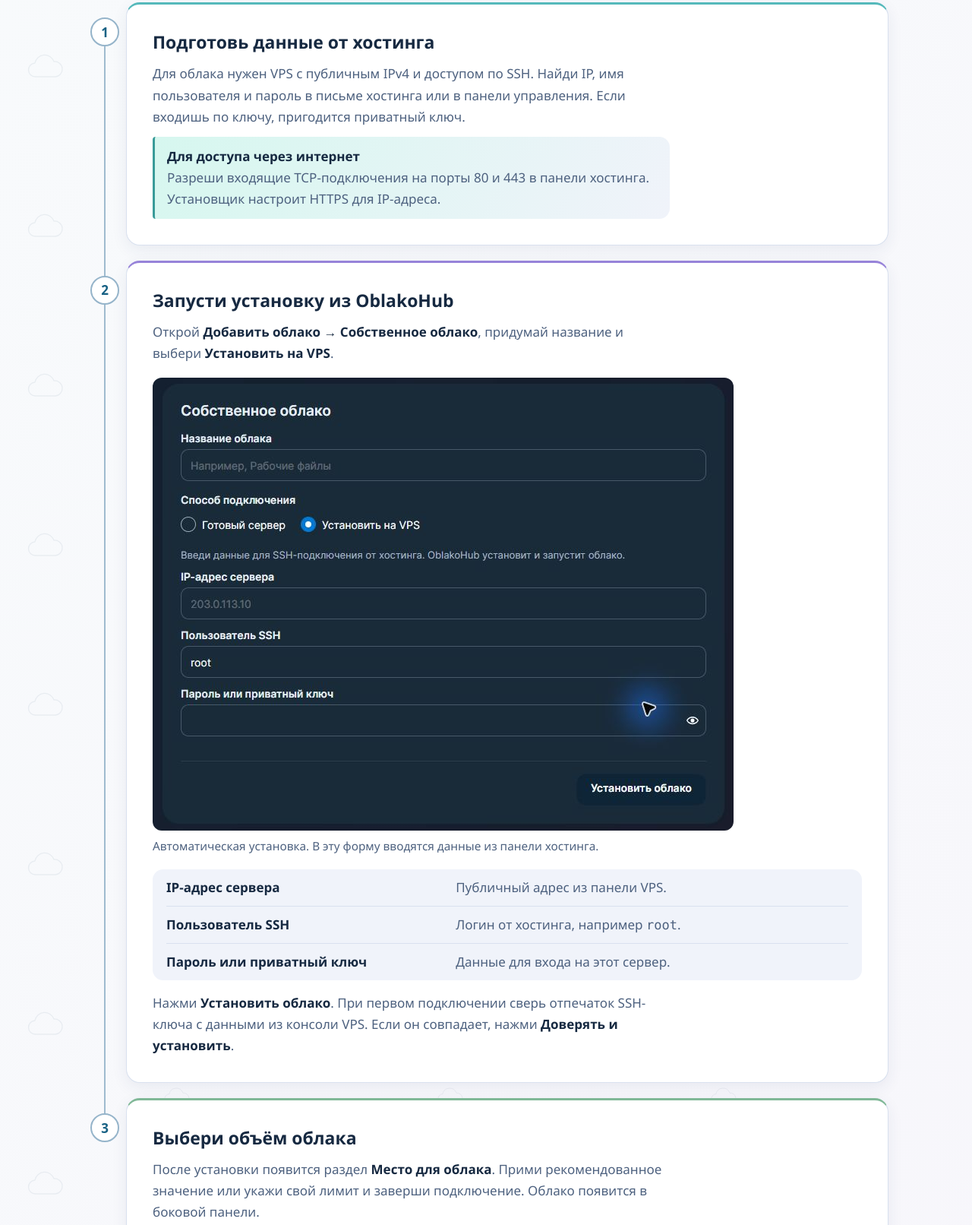
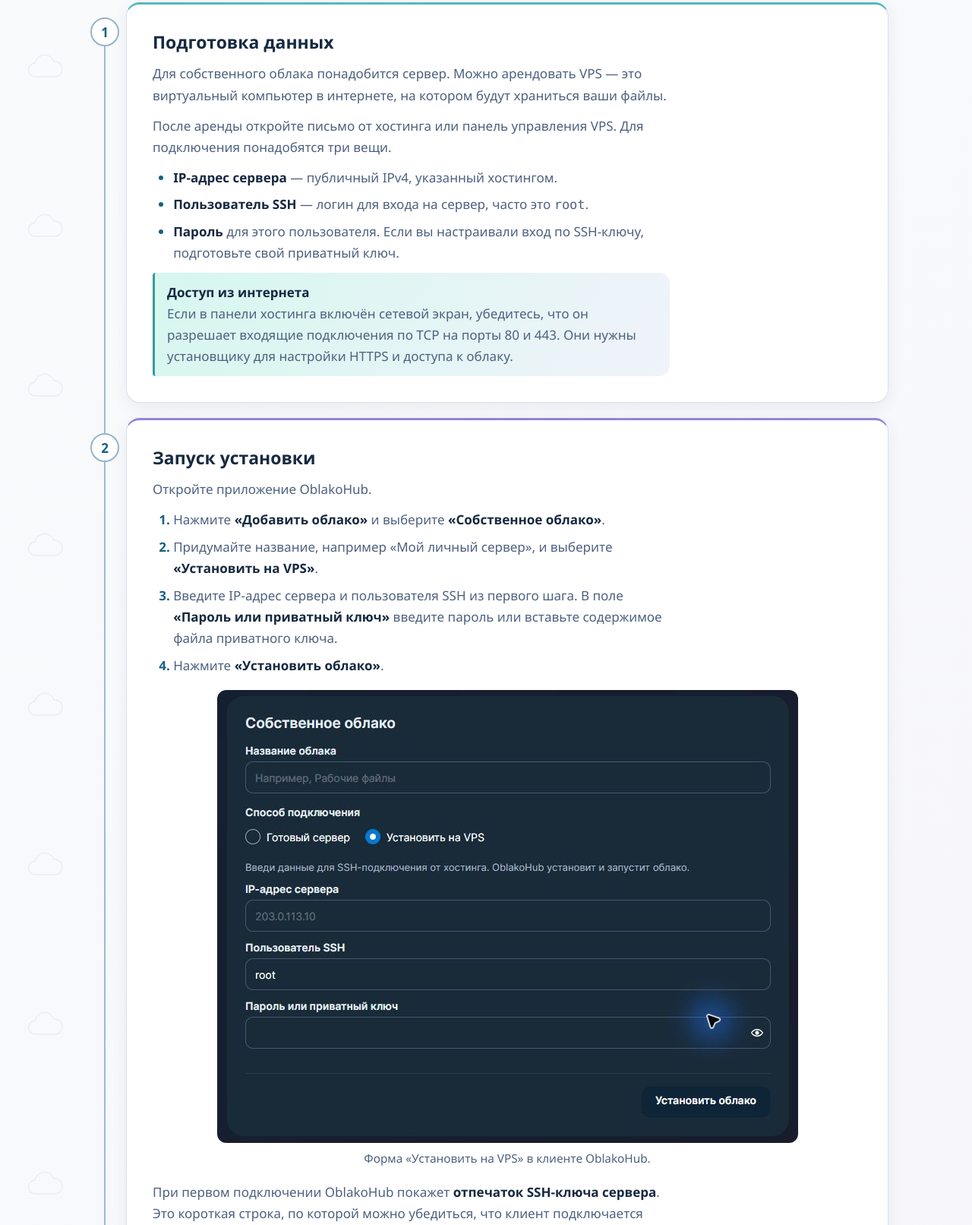
Before and after one commit to vZidv/OblakoHub-Server, a plain HTML site: page docs/index.html in a window 1280 px wide. Shown: the part 1017-2629 px from the top of the page at 76% size. Drawn offline with Linux system fonts and the light colour scheme.

Commit message:
docs(Guide): Clarified VPS setup and centered client screenshots

```diff
--- a/docs/guide.css
+++ b/docs/guide.css
@@ -2,8 +2,6 @@
   color-scheme: light dark;
   --bg: light-dark(#f8fbfc, #141b25);
   --bg-end: light-dark(#f7f6fb, #191b28);
-  --architecture-start: light-dark(#e3f4f2, #193039);
-  --architecture-end: light-dark(#ede8f8, #30293f);
   --surface: light-dark(#fff, #192838);
   --secondary: light-dark(#f0f3fa, #203148);
   --line: light-dark(#d9e1ef, #394b62);
@@ -288,11 +286,9 @@ code { font-family: Consolas, "Liberation Mono", monospace; }
 .steps .card:nth-child(3) { border-top-color: #80b897; }
 .command-header > span::before { content: "›_"; color: #89e9de; margin-right: 10px; font: 700 1rem Consolas, monospace; }
 .result { border-radius: 4px 14px 14px 4px; background: linear-gradient(120deg, var(--sky), var(--secondary)); }
-.fields { margin: 16px 0; padding: 0 18px; border-radius: 14px; background: var(--secondary); }
-.fields div { display: grid; grid-template-columns: 1fr 1.4fr; gap: 12px; padding: 10px 0; }
-.fields div + div { border-top: 1px solid var(--line); }
-.fields dt { font-weight: 650; }
-.fields dd { margin: 0; color: var(--muted); }
+.setup-list { max-width: 70ch; margin: 12px 0; padding-inline-start: 1.6em; color: var(--muted); }
+.setup-list li + li { margin-top: .45em; }
+.setup-list li::marker { color: var(--accent); font-weight: 650; }
 .finish { display: flex; align-items: center; gap: 20px; padding: 24px; margin-top: 24px; border-radius: 22px; background: linear-gradient(110deg, var(--sky), var(--lilac)); }
 .finish p { max-width: 72ch; margin-top: 6px; }
 @media (max-width: 680px) {
@@ -306,7 +302,6 @@ code { font-family: Consolas, "Liberation Mono", monospace; }
   .choice-description, .tags { grid-column: 1 / -1; }
   .finish { align-items: flex-start; gap: 12px; padding: 18px; }
   .finish img { width: 44px; height: auto; }
-  .fields div { grid-template-columns: 1fr; gap: 0; }
 }
 @media (prefers-reduced-motion: no-preference) {
   html { scroll-behavior: smooth; }
@@ -334,9 +329,9 @@ code { font-family: Consolas, "Liberation Mono", monospace; }
 .architecture {
   margin-top: 36px;
   padding-block: clamp(28px, 4vw, 48px);
-  background: linear-gradient(105deg, var(--architecture-start), var(--architecture-end));
+  background: linear-gradient(90deg, #21a5be, #2996cd 25%, #3187d9 50%, #4b80dd 75%, #7282d5);
 }
-.architecture h2 { font-size: clamp(1.55rem, 3vw, 2rem); margin-bottom: 16px; }
+.architecture h2 { color: #0a1b30; font-size: clamp(1.55rem, 3vw, 2rem); margin-bottom: 16px; }
 .architecture-map { display: grid; align-items: stretch; grid-template-columns: 1fr auto 1fr; }
 .architecture-map article { padding: 22px; border-radius: 20px; background: var(--surface); border-top: 3px solid #9f86de; }
 .architecture-map article:last-child { border-color: #4db8b7; }
@@ -344,7 +339,7 @@ code { font-family: Consolas, "Liberation Mono", monospace; }
 .architecture-map h3 { margin: 0; min-height: 48px; display: flex; align-items: center; }
 .architecture-map p, .architecture-note { color: var(--muted); }
 .architecture-note { margin-top: 14px; padding: 10px 16px; background: var(--secondary); border-radius: 12px; }
-.protocol { align-self: center; padding: 6px 12px; border-bottom: 2px dashed #56aaa8; color: var(--accent); font: 600 .85rem/1.4 monospace; }
+.protocol { align-self: center; padding: 6px 12px; border-bottom: 2px dashed #a5e3ef; color: #0a1b30; font: 600 .85rem/1.4 monospace; }
 .foot, footer nav, footer a { display: flex; align-items: center; flex-wrap: wrap; gap: 10px; }
 footer { color: #f1f5ff; background: linear-gradient(110deg, #18394b, #302950); border-top: 3px solid #9581c8; }
 .foot { justify-content: space-between; padding-block: 24px; }
@@ -357,7 +352,7 @@ footer a::before { content: ""; width: 19px; height: 19px; background: currentCo
 }
 
 .client-location { padding: 14px 18px; background: var(--surface); border: 1px solid var(--line); border-radius: 14px; }
-.client-shot { margin: 18px 0; max-width: 765px; }
+.client-shot { width: min(100%, 765px); margin: 18px auto; text-align: center; }
 .client-shot a { display: block; border-radius: 12px; }
 .client-shot img { display: block; width: 100%; height: auto; border-radius: 12px; }
 .client-shot figcaption { margin-top: 8px; color: var(--muted); font-size: .9rem; }
--- a/docs/index.html
+++ b/docs/index.html
@@ -7,7 +7,7 @@
   <meta name="description" content="Как запустить собственное облако OblakoHub на VPS и подключить его в приложении.">
   <title>Собственное облако · OblakoHub</title>
   <link rel="icon" href="oblako.png">
-  <link rel="stylesheet" href="guide.css?v=8">
+  <link rel="stylesheet" href="guide.css?v=9">
   <script src="guide.js?v=4" defer></script>
 </head>
 <body>
@@ -70,27 +70,39 @@
 
           <div class="steps" id="auto-guide">
             <section class="card">
-              <h2><span class="step-number">1</span>Подготовь данные от хостинга</h2>
-              <p>Для облака нужен VPS с публичным IPv4 и доступом по SSH. Найди IP, имя пользователя и пароль в письме хостинга или в панели управления. Если входишь по ключу, пригодится приватный ключ.</p>
-              <p class="result"><strong>Для доступа через интернет</strong>Разреши входящие TCP-подключения на порты 80 и 443 в панели хостинга. Установщик настроит HTTPS для IP-адреса.</p>
+              <h2><span class="step-number">1</span>Подготовка данных</h2>
+              <p>Для собственного облака понадобится сервер. Можно арендовать VPS — это виртуальный компьютер в интернете, на котором будут храниться ваши файлы.</p>
+              <p>После аренды откройте письмо от хостинга или панель управления VPS. Для подключения понадобятся три вещи.</p>
+              <ul class="setup-list">
+                <li><strong>IP-адрес сервера</strong> — публичный IPv4, указанный хостингом.</li>
+                <li><strong>Пользователь SSH</strong> — логин для входа на сервер, часто это <code>root</code>.</li>
+                <li><strong>Пароль</strong> для этого пользователя. Если вы настраивали вход по SSH-ключу, подготовьте свой приватный ключ.</li>
+              </ul>
+              <p class="result"><strong>Доступ из интернета</strong>Если в панели хостинга включён сетевой экран, убедитесь, что он разрешает входящие подключения по TCP на порты 80 и 443. Они нужны установщику для настройки HTTPS и доступа к облаку.</p>
             </section>
             <section class="card">
-              <h2><span class="step-number">2</span>Запусти установку из OblakoHub</h2>
-              <p>Открой <strong>Добавить облако → Собственное облако</strong>, придумай название и выбери <strong>Установить на VPS</strong>.</p>
+              <h2><span class="step-number">2</span>Запуск установки</h2>
+              <p>Откройте приложение OblakoHub.</p>
+              <ol class="setup-list">
+                <li>Нажмите <strong>«Добавить облако»</strong> и выберите <strong>«Собственное облако»</strong>.</li>
+                <li>Придумайте название, например «Мой личный сервер», и выберите <strong>«Установить на VPS»</strong>.</li>
+                <li>Введите IP-адрес сервера и пользователя SSH из первого шага. В поле <strong>«Пароль или приватный ключ»</strong> введите пароль или вставьте содержимое файла приватного ключа.</li>
+                <li>Нажмите <strong>«Установить облако»</strong>.</li>
+              </ol>
               <figure class="client-shot">
                 <a href="screenshots/ssh.png"><img src="screenshots/ssh.png" width="765" height="596" loading="lazy" alt="Форма «Установить на VPS» с полями IP-адреса, пользователя SSH и пароля или приватного ключа."></a>
-                <figcaption>Автоматическая установка. В эту форму вводятся данные из панели хостинга.</figcaption>
+                <figcaption>Форма «Установить на VPS» в клиенте OblakoHub.</figcaption>
               </figure>
-              <dl class="fields">
-                <div><dt>IP-адрес сервера</dt><dd>Публичный адрес из панели VPS.</dd></div>
-                <div><dt>Пользователь SSH</dt><dd>Логин от хостинга, например <code>root</code>.</dd></div>
-                <div><dt>Пароль или приватный ключ</dt><dd>Данные для входа на этот сервер.</dd></div>
-              </dl>
-              <p>Нажми <strong>Установить облако</strong>. При первом подключении сверь отпечаток SSH-ключа с данными из консоли VPS. Если он совпадает, нажми <strong>Доверять и установить</strong>.</p>
+              <p>При первом подключении OblakoHub покажет <strong>отпечаток SSH-ключа сервера</strong>. Это короткая строка, по которой можно убедиться, что клиент подключается именно к вашему VPS. Сверьте её с отпечатком в консоли VPS у хостинга. Если они совпадают, нажмите <strong>«Доверять и установить»</strong>. Дальше приложение само настроит сервер.</p>
             </section>
             <section class="card">
-              <h2><span class="step-number">3</span>Выбери объём облака</h2>
-              <p>После установки появится раздел <strong>Место для облака</strong>. Прими рекомендованное значение или укажи свой лимит и заверши подключение. Облако появится в боковой панели.</p>
+              <h2><span class="step-number">3</span>Выбор объёма облака</h2>
+              <p>После установки появится раздел <strong>«Место для облака»</strong>. Выберите, сколько места на сервере смогут занять ваши файлы.</p>
+              <ul class="setup-list">
+                <li><strong>«Задать лимит»</strong> — оставьте рекомендованный объём или укажите свой в гигабайтах.</li>
+                <li><strong>«Без лимита»</strong> — облако сможет занять всё свободное место на диске. Если диск заполнится, серверу и другим приложениям может не хватить места для работы.</li>
+              </ul>
+              <p>Завершите подключение. В боковой панели OblakoHub появится облако с названием, которое вы выбрали на втором шаге.</p>
             </section>
           </div>
 
```
